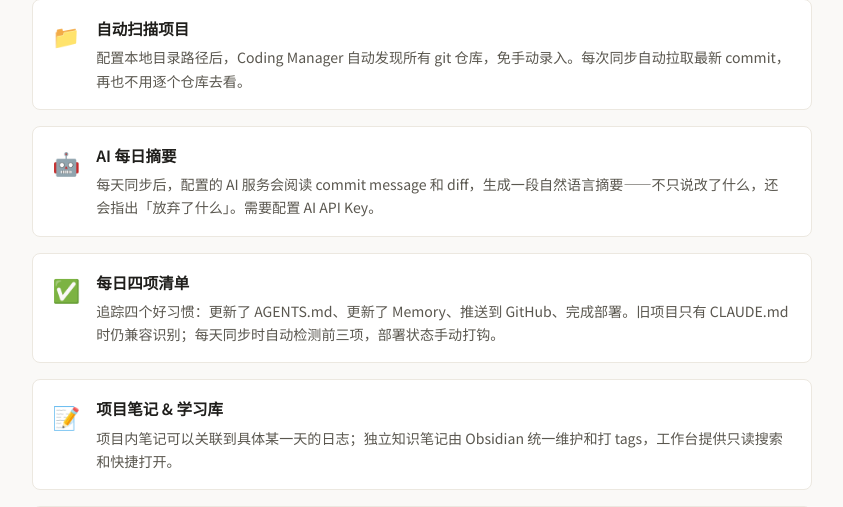
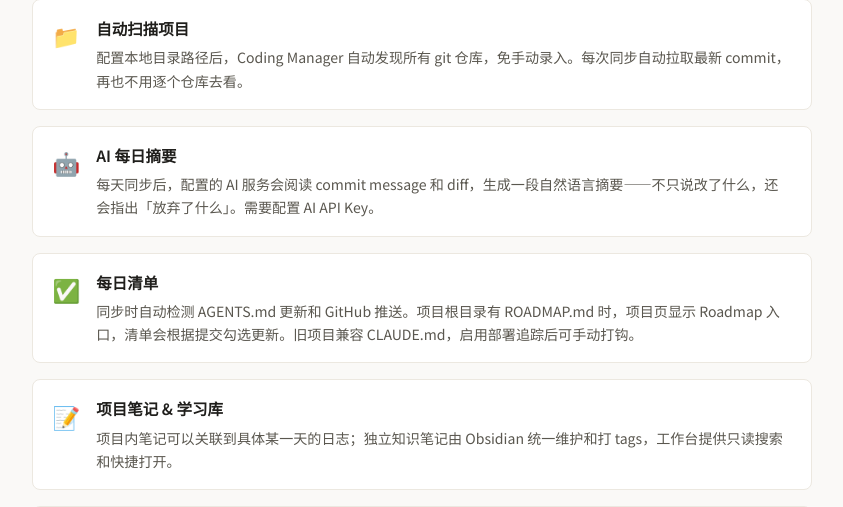
Before and after one commit to jasminemo1110/coding-manager, a Flask app: page /guide in a window 1280 px wide. Shown: the part 450-957 px from the top of the page, without its empty margins (50-893 px from the left). Run offline with Flask 3, Linux system fonts and the light colour scheme; data comes from the database, SQL or seed files in the repository; data that the repository does not hold is empty.

Commit message:
让每日清单追踪项目路线图并保留旧记忆记录

```diff
--- a/app.py
+++ b/app.py
@@ -2,6 +2,7 @@
 
 import os
 import json
+import stat
 import threading
 import datetime as dt
 from datetime import date, datetime
@@ -133,11 +134,11 @@ def todos_for_project(pid):
 
 CHECK_LABELS = {
     "claudemd_updated": "AGENTS.md",
-    "memory_updated": "memory",
+    "roadmap_updated": "Roadmap",
     "pushed_to_github": "GitHub",
     "deployed": "部署",
 }
-CHECK_FIELDS = ["claudemd_updated", "memory_updated", "pushed_to_github", "deployed"]
+CHECK_FIELDS = tuple(CHECK_LABELS)
 
 
 def log_disabled_set(log):
@@ -146,10 +147,11 @@ def log_disabled_set(log):
     return {f for f in raw.split(",") if f}
 
 
-def log_active_fields(log):
-    """Checklist fields still active (shown / counted) for this day's log."""
-    disabled = log_disabled_set(log)
-    return [f for f in CHECK_FIELDS if f not in disabled]
+def log_available_fields(log, has_roadmap=None):
+    """Current logs can use live file presence; older logs use the saved status."""
+    if has_roadmap is None:
+        has_roadmap = log.get("roadmap_updated") is not None
+    return [f for f in CHECK_FIELDS if f != "roadmap_updated" or has_roadmap]
 
 
 def default_disabled_for(project, has_claudemd=True):
@@ -232,6 +234,7 @@ def build_todos(projects):
     """Cross-project checklist status: for each project's latest active day,
     report which (still-active) checklist items are unchecked."""
     todos = []
+    today = date.today().isoformat()
     for p in projects:
         live = p.get("live") or {}
         if live.get("unpushed_count", 0) > 0:
@@ -243,8 +246,12 @@ def build_todos(projects):
             })
         log = p.get("latest_log")
         if log and not log.get("checklist_reminder_ignored"):
-            fields = log_active_fields(log)
-            unchecked = [CHECK_LABELS[f] for f in fields if not log.get(f)]
+            has_roadmap = bool(scanner.roadmap_path(p.get("path")))
+            if log["date"] != today:
+                has_roadmap = has_roadmap and log.get("roadmap_updated") is not None
+            fields = log_available_fields(log, has_roadmap)
+            disabled = log_disabled_set(log)
+            unchecked = [CHECK_LABELS[f] for f in fields if f not in disabled and not log.get(f)]
             if unchecked:
                 # 首页只报「最新那天有未完成项」，具体是哪几项留到悬停 tooltip 里
                 todos.append({
@@ -599,6 +606,8 @@ def project_detail(pid):
     if not p:
         abort(404)
     enriched = enrich_project(p, live=True)
+    has_roadmap = enriched["live"].get("has_roadmap", False)
+    today = date.today().isoformat()
     with db.cursor() as cur:
         cur.execute(
             "SELECT * FROM daily_logs WHERE project_id = ? "
@@ -614,8 +623,11 @@ def project_detail(pid):
                     log["commits"] = []
             else:
                 log["commits"] = []
-            log["active_fields"] = log_active_fields(log)
-            log["disabled_fields"] = sorted(log_disabled_set(log))
+            fields = log_available_fields(log, has_roadmap if log["date"] == today else None)
+            disabled = log_disabled_set(log)
+            log["active_fields"] = [f for f in fields if f not in disabled]
+            log["disabled_fields"] = [f for f in fields if f in disabled]
+            log["legacy_memory_checked"] = log["memory_updated"] and "memory_updated" not in disabled
         cur.execute(
             "SELECT * FROM notes WHERE project_id = ? ORDER BY updated_at DESC", (pid,)
         )
@@ -624,7 +636,6 @@ def project_detail(pid):
             "SELECT * FROM media_items WHERE project_id = ? ORDER BY id DESC", (pid,)
         )
         media = [dict(r) for r in cur.fetchall()]
-        today = date.today().isoformat()
         cur.execute(
             "SELECT * FROM project_todos WHERE project_id = ? "
             "AND NOT (done = 1 AND done_at IS NOT NULL AND done_at < ?) "
@@ -661,9 +672,26 @@ def project_detail(pid):
         stage_order=db.STAGE_ORDER,
         categories=all_categories(),
         check_labels=CHECK_LABELS,
-        check_fields=CHECK_FIELDS,
+        has_roadmap=has_roadmap,
         today=today,
     )
+
+
+@app.route("/project/<int:pid>/roadmap")
+def project_roadmap(pid):
+    p = get_project(pid)
+    path = scanner.roadmap_path(p.get("path")) if p else None
+    if not path:
+        abort(404)
+    try:
+        fd = os.open(path, os.O_RDONLY | os.O_NOFOLLOW | os.O_NONBLOCK)
+        with os.fdopen(fd, encoding="utf-8-sig", errors="replace") as source:
+            if not stat.S_ISREG(os.fstat(source.fileno()).st_mode):
+                abort(404)
+            content = source.read()
+    except OSError:
+        abort(404)
+    return render_template("roadmap.html", p=p, content=content)
 
 
 @app.route("/project/<int:pid>/todo/add", methods=["POST"])
@@ -1010,11 +1038,9 @@ def get_ai_config():
     }
 
 
-def sync_project_day(p, day_iso, today, unpushed_hashes, mem_today, info, ai_cfg):
-    """补齐某个项目某一天的日志：commit 列表 + AI 摘要 + 自动检测三项清单。
-
-    清单三项里项目说明 / GitHub 推送可以按那天精确回算；memory 只有「今天」能测
-    （文件系统只知道当前 mtime，无法追溯历史某天是否动过 memory），历史天保持未勾选。
+def sync_project_day(p, day_iso, today, unpushed_hashes, info, ai_cfg):
+    """补齐某个项目某一天的日志：commit 列表、AI 摘要和自动检测的清单状态。
+
     返回 (commits 数, 是否真正写入)。
     """
     pid = p["id"]
@@ -1058,24 +1084,28 @@ def sync_project_day(p, day_iso, today, unpushed_hashes, mem_today, info, ai_cfg
     # 这天的 commit 是否都已推到 remote：只要有一条还在「未推集合」里，就算没推
     day_hashes = {c["hash"] for c in commits}
     auto_pushed = 0 if (day_hashes & unpushed_hashes) else 1
-    # memory 只有今天可测
-    auto_memory = 1 if (is_today and mem_today) else 0
+    # 当前清单也能看到未提交的新文件。回补时看当天最后一条 commit 的文件树。
+    # 本地还未提交的移除只隐藏当前项，已提交的当日状态仍可保留在历史里。
+    has_roadmap = (is_today and info.get("has_roadmap")) or scanner.roadmap_at_commit(
+        p["path"], commits[0]["hash"]
+    )
+    auto_roadmap = int(scanner.ROADMAP_FILENAME in changed_files) if has_roadmap else None
 
     has_claudemd = bool(info.get("has_claudemd"))
     disabled = default_disabled_for(p, has_claudemd=has_claudemd)
     with db.cursor() as cur:
         cur.execute(
             "INSERT INTO daily_logs (project_id, date, auto_summary, raw_commits_json, "
-            "claudemd_updated, memory_updated, pushed_to_github, disabled_checks) "
+            "claudemd_updated, roadmap_updated, pushed_to_github, disabled_checks) "
             "VALUES (?, ?, ?, ?, ?, ?, ?, ?) "
             "ON CONFLICT(project_id, date) DO UPDATE SET "
             "auto_summary=excluded.auto_summary, raw_commits_json=excluded.raw_commits_json, "
             "claudemd_updated=excluded.claudemd_updated, "
-            "memory_updated=max(daily_logs.memory_updated, excluded.memory_updated), "
+            "roadmap_updated=excluded.roadmap_updated, "
             "pushed_to_github=excluded.pushed_to_github",
             (
                 pid, day_iso, summary, json.dumps(commits, ensure_ascii=False),
-                auto_claudemd, auto_memory, auto_pushed, disabled,
+                auto_claudemd, auto_roadmap, auto_pushed, disabled,
             ),
         )
     # 落一份 Markdown 到 Obsidian vault（没配路径则内部跳过）
@@ -1146,9 +1176,8 @@ def sync_one_project(pid):
                 "reason": "local repository unavailable", "commits": 0, "days": 0}
     today = date.today().isoformat()
     ai_cfg = get_ai_config()
-    # 整段时间窗里复用同一份「未推 hash 集合 / memory 今日状态 / repo 信息」，避免逐天重复跑
+    # 整段时间窗里复用同一份未推 hash 集合与仓库信息。
     unpushed_hashes = scanner.get_unpushed_hashes(p["path"])
-    mem_today = scanner.memory_updated_today(p["name"], p["path"], today)
     info = scanner.get_repo_info(p["path"])
     save_repo_snapshot(pid, info)
 
@@ -1175,7 +1204,7 @@ def sync_one_project(pid):
     cur_day = start
     while cur_day <= end:
         n, wrote = sync_project_day(
-            p, cur_day.isoformat(), today, unpushed_hashes, mem_today, info, ai_cfg
+            p, cur_day.isoformat(), today, unpushed_hashes, info, ai_cfg
         )
         total_commits += n
         if wrote:
@@ -1386,7 +1415,9 @@ def log_check_toggle(log_id):
     if field not in CHECK_FIELDS:
         return jsonify({"ok": False, "reason": "invalid field"}), 400
     with db.cursor() as cur:
-        cur.execute(f"UPDATE daily_logs SET {field} = 1 - {field} WHERE id = ?", (log_id,))
+        cur.execute(
+            f"UPDATE daily_logs SET {field} = 1 - COALESCE({field}, 0) WHERE id = ?", (log_id,)
+        )
         cur.execute(f"SELECT {field} AS v FROM daily_logs WHERE id = ?", (log_id,))
         row = cur.fetchone()
     return jsonify({"ok": True, "value": row["v"] if row else 0})
--- a/db.py
+++ b/db.py
@@ -57,6 +57,7 @@ CREATE TABLE IF NOT EXISTS daily_logs (
     raw_commits_json TEXT,
     claudemd_updated INTEGER NOT NULL DEFAULT 0,
     memory_updated INTEGER NOT NULL DEFAULT 0,
+    roadmap_updated INTEGER,
     pushed_to_github INTEGER NOT NULL DEFAULT 0,
     deployed INTEGER NOT NULL DEFAULT 0,
     disabled_checks TEXT NOT NULL DEFAULT '',
@@ -217,6 +218,9 @@ def init_db():
                 cur.execute(
                     f"ALTER TABLE daily_logs ADD COLUMN {col} INTEGER NOT NULL DEFAULT 0"
                 )
+        if "roadmap_updated" not in dl_cols:
+            # NULL 表示这一天没有 Roadmap 清单项，和有清单但未勾选的 0 不同。
+            cur.execute("ALTER TABLE daily_logs ADD COLUMN roadmap_updated INTEGER")
         if "disabled_checks" not in dl_cols:
             cur.execute(
                 "ALTER TABLE daily_logs ADD COLUMN disabled_checks TEXT NOT NULL DEFAULT ''"
--- a/templates/guide.html
+++ b/templates/guide.html
@@ -37,8 +37,8 @@
       <div class="guide-feature-card">
         <div class="gf-icon">✅</div>
         <div>
-          <div class="gf-title">每日四项清单</div>
-          <div class="gf-desc">追踪四个好习惯：更新了 AGENTS.md、更新了 Memory、推送到 GitHub、完成部署。旧项目只有 CLAUDE.md 时仍兼容识别；每天同步时自动检测前三项，部署状态手动打钩。</div>
+          <div class="gf-title">每日清单</div>
+          <div class="gf-desc">同步时自动检测 AGENTS.md 更新和 GitHub 推送。项目根目录有 ROADMAP.md 时，项目页显示 Roadmap 入口，清单会根据提交勾选更新。旧项目兼容 CLAUDE.md，启用部署追踪后可手动打钩。</div>
         </div>
       </div>
 
--- a/templates/project.html
+++ b/templates/project.html
@@ -22,6 +22,9 @@
     </p>
   </div>
   <div class="head-actions">
+    {% if has_roadmap %}
+    <a class="btn" href="{{ url_for('project_roadmap', pid=p.id) }}">Roadmap</a>
+    {% endif %}
     <button class="btn" id="project-sync-btn" data-url="{{ url_for('sync_today_one', pid=p.id) }}" data-status-url="{{ url_for('sync_status') }}" title="补齐上次同步至今每一天有改动但还没生成摘要的日子">🔄 同步到最新</button>
     <button class="btn" id="project-history-btn" data-url="{{ url_for('sync_history_one', pid=p.id) }}" title="导入日志起始日期之后的历史 commit">📥 导入历史</button>
     {% if p.github_repo or p.github_repo_public %}
@@ -154,6 +157,9 @@
               data-url="{{ url_for('log_check_enable', log_id=log.id) }}" data-field="{{ f }}">＋ {{ check_labels[f] }}</button>
       {% endfor %}
     </div>
+    {% if log.legacy_memory_checked %}
+    <p class="muted small">✓ Memory（历史记录）</p>
+    {% endif %}
     {% if log.linked_notes %}
     <div class="log-notes">
       {% for n in log.linked_notes %}
```
Also changed, not shown: AGENTS.md (+6 -5 lines), scanner.py (+18 -77 lines), templates/roadmap.html (added, +11 -0 lines), tests/test_db.py (+17 -0 lines), tests/test_sync.py (+74 -10 lines), tests/test_todos.py (+19 -6 lines), README.md.
